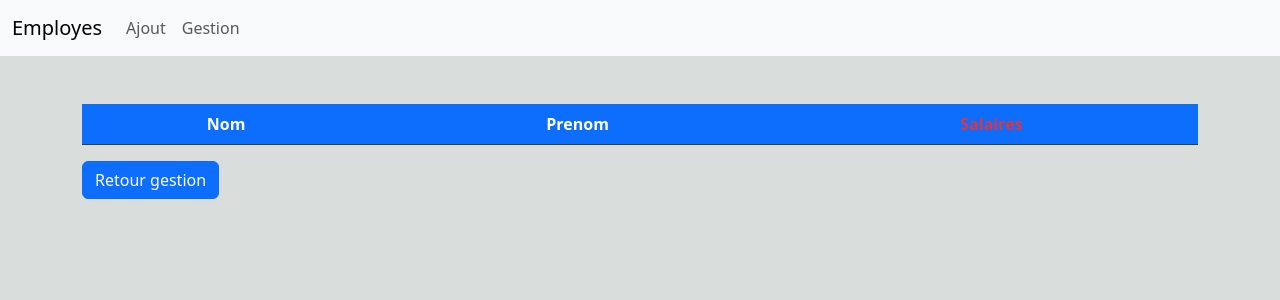
After one commit to adrikjn/salaries, a Symfony app: template templates/employes/salary.html.twig in a window 1280 px wide. The commit adds this page. Shown: the top 300 px of the page. Run offline with Twig, Linux system fonts and the light colour scheme; the template is opened without the code that fills it, so the values that code supplies are empty; some libraries are stand-ins or nearby versions.

```diff
--- a/src/Repository/EmployesRepository.php
+++ b/src/Repository/EmployesRepository.php
@@ -39,6 +39,7 @@ class EmployesRepository extends ServiceEntityRepository
         }
     }
 
+
     //    /**
     //     * @return Employes[] Returns an array of Employes objects
     //     */
--- a/templates/base.html.twig
+++ b/templates/base.html.twig
@@ -20,7 +20,7 @@
           <a class="nav-link" href="{{ path('form') }}">Ajout</a>
         </li>
         <li class="nav-item">
-          <a class="nav-link active" href="{{ path('employes') }}">Gestion</a>
+          <a class="nav-link" href="{{ path('employes') }}">Gestion</a>
         </li>
       </ul>
     </div>
--- /dev/null
+++ b/templates/employes/salary.html.twig
@@ -0,0 +1,28 @@
+{% extends "base.html.twig" %}
+
+{% block title %}Employes Salaire{% endblock %}
+
+{% block body %}
+	<div class="container my-5">
+		<table class="table table-dark text-center">
+			<thead>
+				<tr>
+					<td class="bg-primary fw-bold">Nom</td>
+					<td class="bg-primary fw-bold">Prenom</td>
+					<th class="bg-primary fw-bold text-danger">Salaires</th>
+				</tr>
+			</thead>
+			<tbody>
+				{% for salaire in salaires %}
+					<tr>
+						<td>{{ salaire.nom }}</td>
+						<td>{{ salaire.prenom }}</td>
+						<td class="bg-light text-danger fw-bold">{{ salaire.salaire }}</td>
+					</tr>
+				{% endfor %}
+			</tbody>
+		</table>
+    <a class="btn btn-primary" href="{{ path('employes') }}">Retour gestion</a>
+	</div>
+
+{% endblock %}
```
Also changed, not shown: src/Controller/EmployesController.php (+10 -0 lines), templates/employes/index.html.twig (+14 -4 lines). Lines whose indentation alone changed are shown as unchanged.
